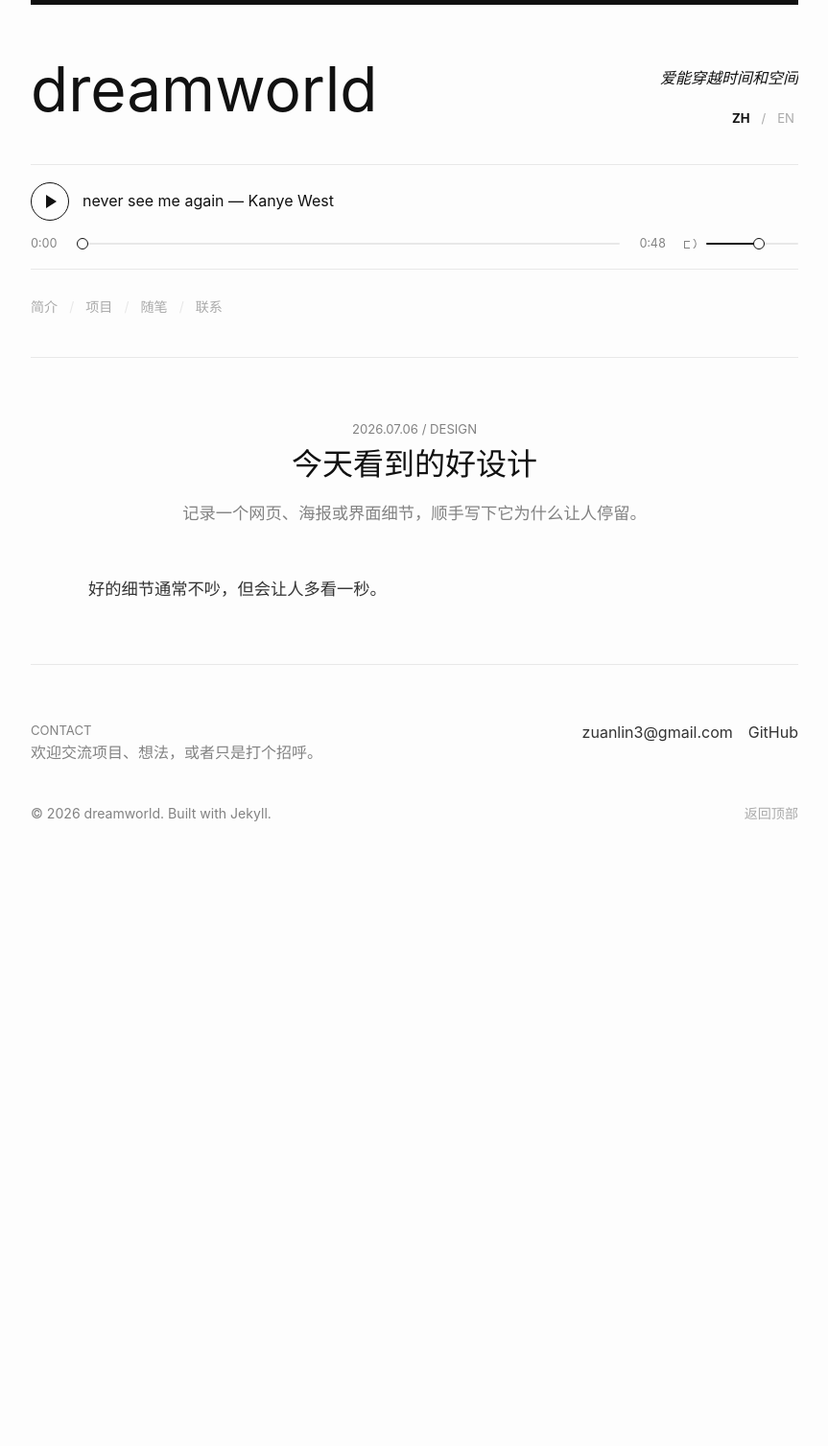
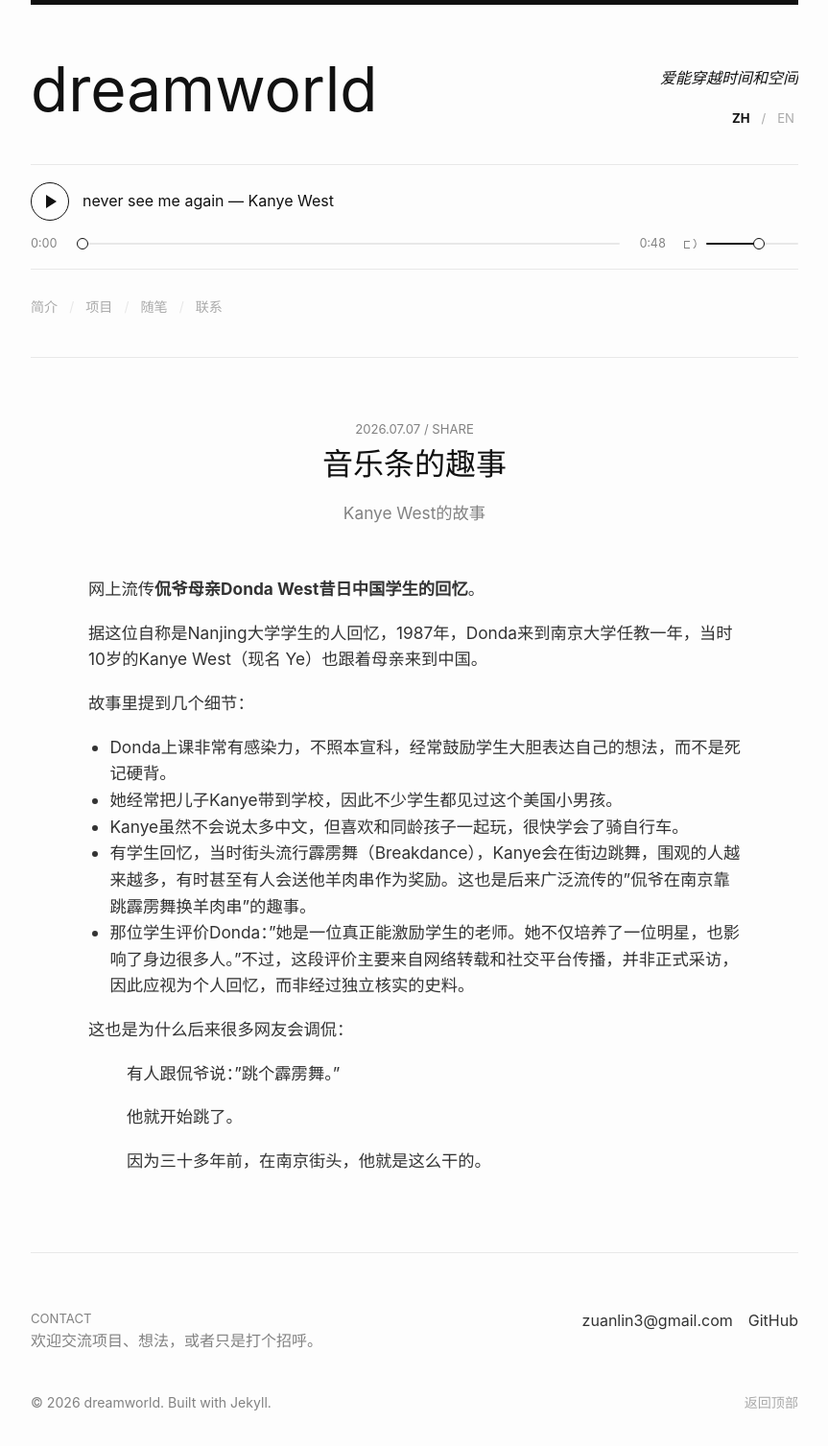
Before and after one commit to lin020905/lin020905.github.io, a Jekyll site: the page built from _notes/design-detail.md, in a window 1280 px wide. Shown: the whole page at 96% size, without its empty margins (208-1071 px from the left). Built offline with Jekyll 4.4.1, drawn with Linux system fonts in a browser that asks for light colours; before the commit the page ends 900 px from its top, so only the background shows below that.

Commit message:
a share - kanye west

```diff
--- a/_notes/design-detail.md
+++ b/_notes/design-detail.md
@@ -1,10 +1,28 @@
 ---
-title: 今天看到的好设计
-title_en: A Good Design Detail
-date: 2026-07-06
-tag: design
-summary: 记录一个网页、海报或界面细节，顺手写下它为什么让人停留。
-summary_en: Save a website, poster, or interface moment and note why it made you pause.
+title: 音乐条的趣事
+title_en:
+date: 2026-07-07
+tag: share
+summary: Kanye West的故事
+summary_en:
 ---
 
-好的细节通常不吵，但会让人多看一秒。
+网上流传**侃爷母亲Donda West昔日中国学生的回忆**。
+
+据这位自称是Nanjing大学学生的人回忆，1987年，Donda来到南京大学任教一年，当时10岁的Kanye West（现名 Ye）也跟着母亲来到中国。
+
+故事里提到几个细节：
+
+* Donda上课非常有感染力，不照本宣科，经常鼓励学生大胆表达自己的想法，而不是死记硬背。
+* 她经常把儿子Kanye带到学校，因此不少学生都见过这个美国小男孩。
+* Kanye虽然不会说太多中文，但喜欢和同龄孩子一起玩，很快学会了骑自行车。
+* 有学生回忆，当时街头流行霹雳舞（Breakdance），Kanye会在街边跳舞，围观的人越来越多，有时甚至有人会送他羊肉串作为奖励。这也是后来广泛流传的"侃爷在南京靠跳霹雳舞换羊肉串"的趣事。
+* 那位学生评价Donda："她是一位真正能激励学生的老师。她不仅培养了一位明星，也影响了身边很多人。"不过，这段评价主要来自网络转载和社交平台传播，并非正式采访，因此应视为个人回忆，而非经过独立核实的史料。
+
+这也是为什么后来很多网友会调侃：
+
+> 有人跟侃爷说："跳个霹雳舞。"
+>
+> 他就开始跳了。
+>
+> 因为三十多年前，在南京街头，他就是这么干的。
```
